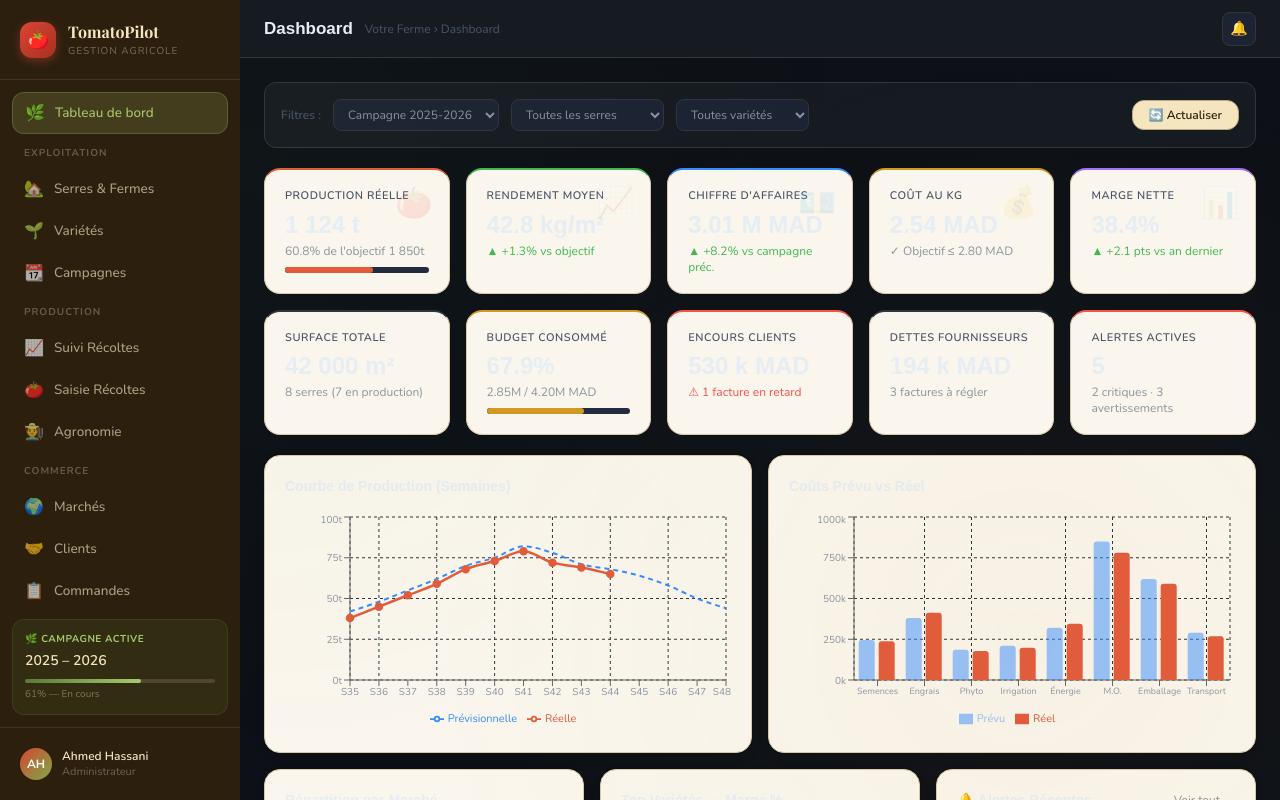
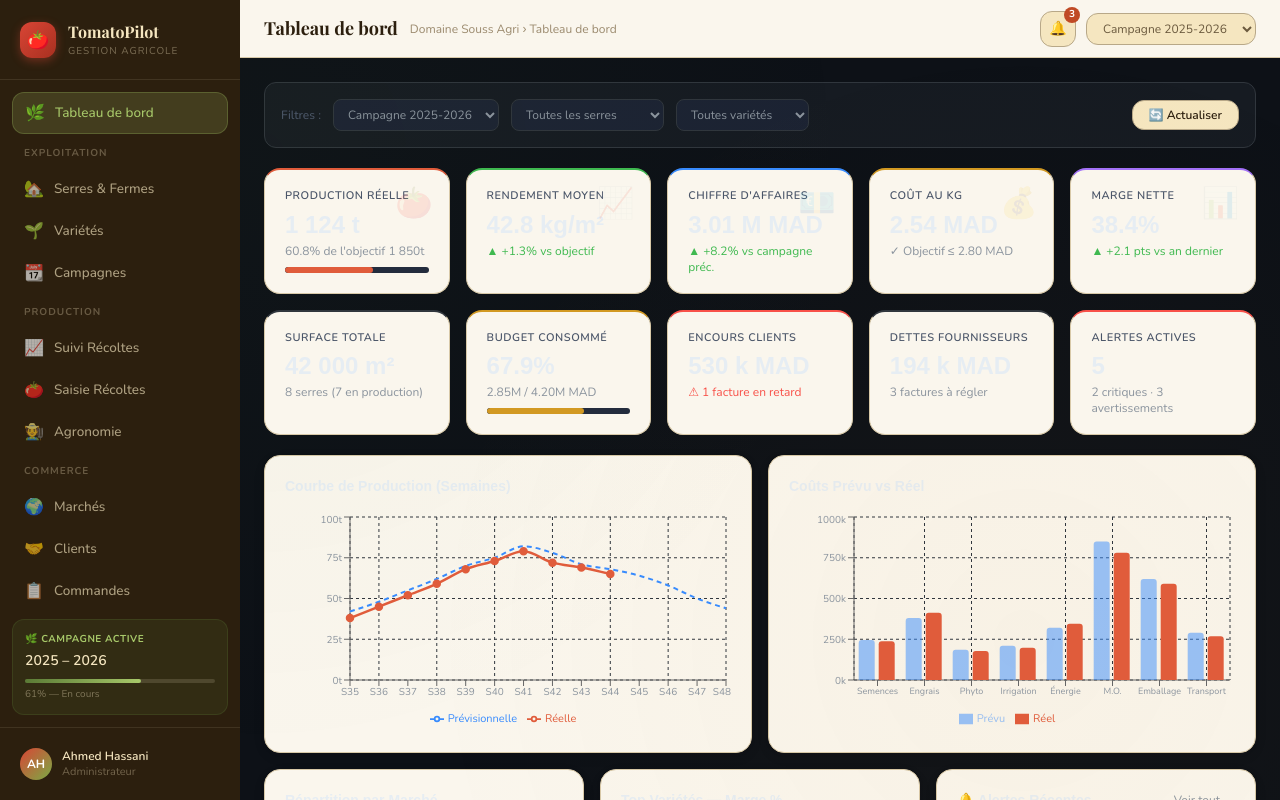
Before and after one commit to obenhalima/AgriApp, a Next.js app: page / in a window 1280 px wide. Shown: the top 800 px of the page. Built offline with nearby package versions, Linux system fonts and the light colour scheme; sample sign-in values are in the browser's storage.

Commit message:
redesign: topbar naturel + badge MODE DEMO

```diff
--- a/components/layout/Topbar.tsx
+++ b/components/layout/Topbar.tsx
@@ -1,23 +1,67 @@
 'use client'
 import Link from 'next/link'
 import { usePathname } from 'next/navigation'
-const TITLES: Record<string,string> = { '/':"Dashboard",' /serres':"Fermes & Serres",'/varietes':"Variétés",'/campagnes':"Campagnes",'/production':"Production",'/recoltes':"Récoltes",'/agronomie':"Agronomie",'/marches':"Marchés",'/clients':"Clients",'/commandes':"Commandes",'/factures':"Factures",'/fournisseurs':"Fournisseurs",'/achats':"Achats",'/stocks':"Stocks",'/couts':"Coûts & Budget",'/marges':"Marges",'/analytique':"IA & Prévisions",'/alertes':"Alertes" }
-type Props = { profile: 'demo'|'empty' }
-export function Topbar({ profile }: Props) {
+
+const PAGE_TITLES: Record<string, string> = {
+  '/': 'Tableau de bord',
+  '/serres': 'Serres & Fermes',
+  '/varietes': 'Variétés',
+  '/campagnes': 'Campagnes',
+  '/production': 'Suivi Production',
+  '/recoltes': 'Saisie Récoltes',
+  '/agronomie': 'Journal Agronomique',
+  '/marches': 'Marchés',
+  '/clients': 'Clients',
+  '/commandes': 'Commandes',
+  '/factures': 'Factures',
+  '/fournisseurs': 'Fournisseurs',
+  '/achats': 'Commandes Achat',
+  '/stocks': 'Stocks',
+  '/couts': 'Coûts & Budget',
+  '/marges': 'Marges',
+  '/analytique': 'IA & Prévisions',
+  '/alertes': 'Alertes',
+}
+
+export function Topbar() {
   const pathname = usePathname()
-  const title = TITLES[pathname] || 'TomatoPilot'
+  const title = PAGE_TITLES[pathname] || 'TomatoPilot'
+  const isDemo = process.env.NEXT_PUBLIC_DEMO_MODE === 'true'
+
   return (
-    <header className="sticky top-0 z-40 flex items-center justify-between px-6" style={{height:'58px',background:'#161b22',borderBottom:'1px solid #30363d'}}>
+    <header className="sticky top-0 z-40 flex items-center justify-between px-6"
+      style={{ height: 58, background: 'var(--bg-card)', borderBottom: '1px solid var(--border)' }}>
       <div className="flex items-center gap-3">
-        <h1 className="font-display font-bold text-[17px]">{title}</h1>
-        <span className="text-xs text-[#4a5568]">{profile==='demo'?'Domaine Souss Agri':'Votre Ferme'} › {title}</span>
+        <h1 style={{ fontFamily: "'Playfair Display', serif", fontSize: 18, fontWeight: 700, color: 'var(--text-main)' }}>
+          {title}
+        </h1>
+        <span className="text-xs" style={{ color: 'var(--text-muted)' }}>
+          Domaine Souss Agri › {title}
+        </span>
+        {isDemo && (
+          <span className="px-2 py-0.5 rounded-full text-[10px] font-bold uppercase tracking-wider"
+            style={{ background: 'rgba(200,136,42,0.15)', color: 'var(--ochre)', border: '1px solid rgba(200,136,42,0.3)' }}>
+            MODE DÉMO
+          </span>
+        )}
       </div>
       <div className="flex items-center gap-2.5">
-        {profile==='demo'&&<span className="text-[10px] font-bold px-2 py-1 rounded-full bg-[#3d2e0a] text-[#d29922] border border-[rgba(210,153,34,0.3)]">DONNÉES DÉMO</span>}
         <div className="relative">
-          <Link href="/alertes" className="w-[34px] h-[34px] rounded-lg border border-[#30363d] bg-[#1c2333] text-[#8b949e] flex items-center justify-center text-sm hover:bg-[#232c3d] transition-colors">🔔</Link>
-          {profile==='demo'&&<span className="absolute -top-1 -right-1 w-4 h-4 rounded-full bg-[#f85149] text-white text-[10px] font-bold flex items-center justify-center">3</span>}
+          <Link href="/alertes"
+            className="w-9 h-9 rounded-xl flex items-center justify-center text-sm transition-colors"
+            style={{ background: 'var(--straw)', border: '1px solid var(--border-dark)', color: 'var(--text-sub)' }}>
+            🔔
+          </Link>
+          <span className="absolute -top-1 -right-1 w-4 h-4 rounded-full text-white text-[10px] font-bold flex items-center justify-center"
+            style={{ background: 'var(--rust)' }}>
+            3
+          </span>
         </div>
+        <select className="text-xs px-3 py-1.5 rounded-xl outline-none"
+          style={{ background: 'var(--straw)', border: '1px solid var(--border-dark)', color: 'var(--text-sub)' }}>
+          <option>Campagne 2025-2026</option>
+          <option>Campagne 2024-2025</option>
+        </select>
       </div>
     </header>
   )
```
